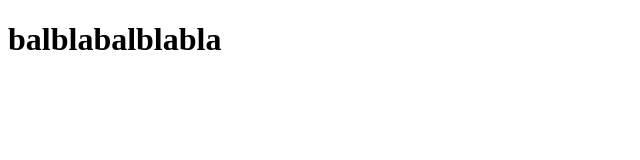
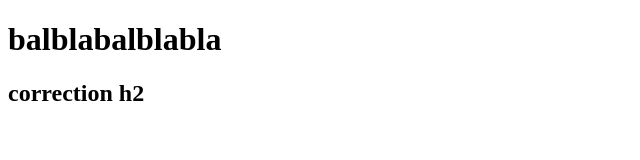
Before and after one commit to cp-sebastian/pruebaGit, a plain HTML site: page index.html in a window 1280 px wide. Shown: the whole page, without its empty margins (0-640 px from the left). Drawn offline with Linux system fonts and the light colour scheme.

Commit message:
agregando h2

```diff
--- a/index.html
+++ b/index.html
@@ -7,5 +7,6 @@
 </head>
 <body>
     <h1>balblabalblabla</h1>
+    <h2>correction h2</h2>
 </body>
 </html>
```
